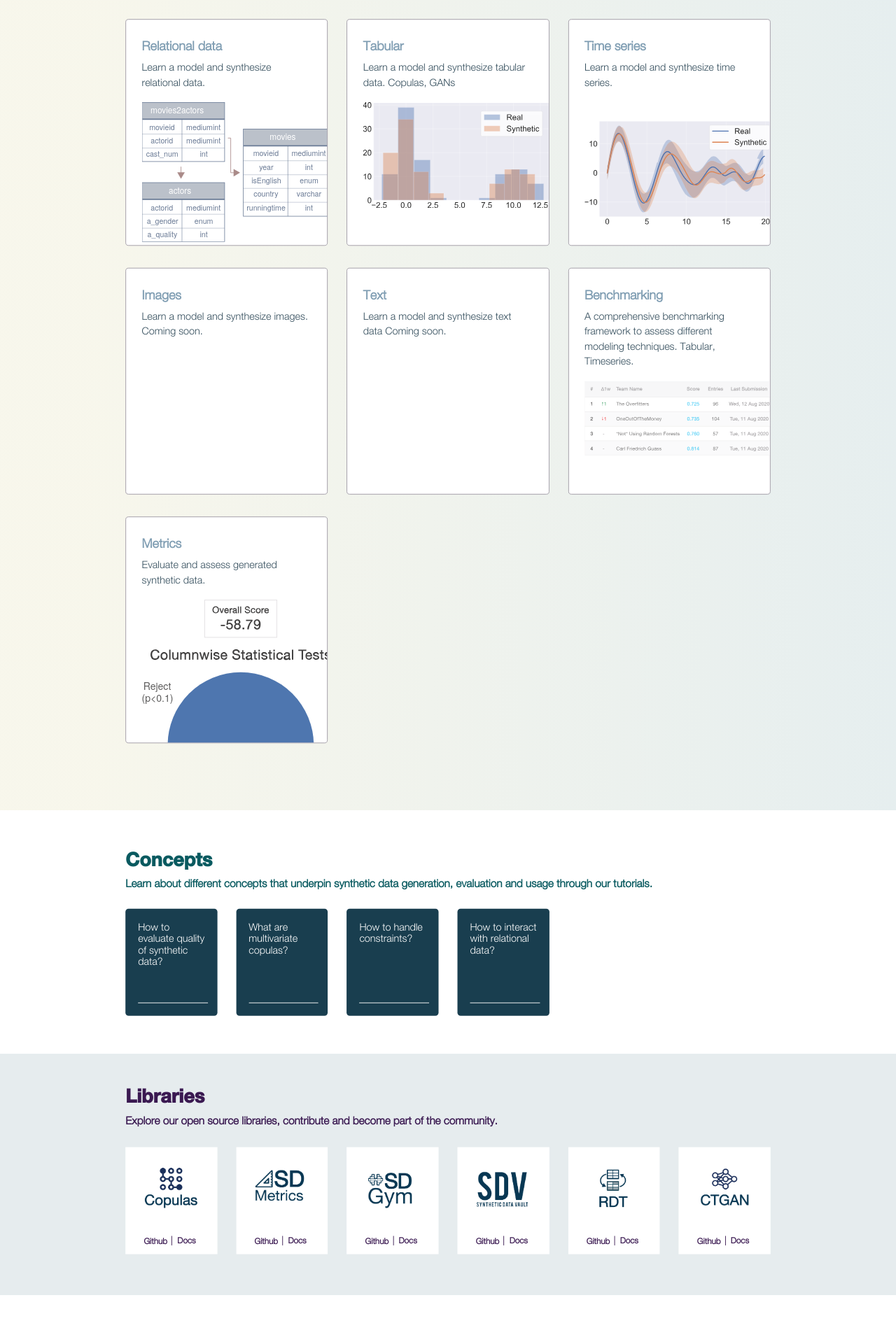
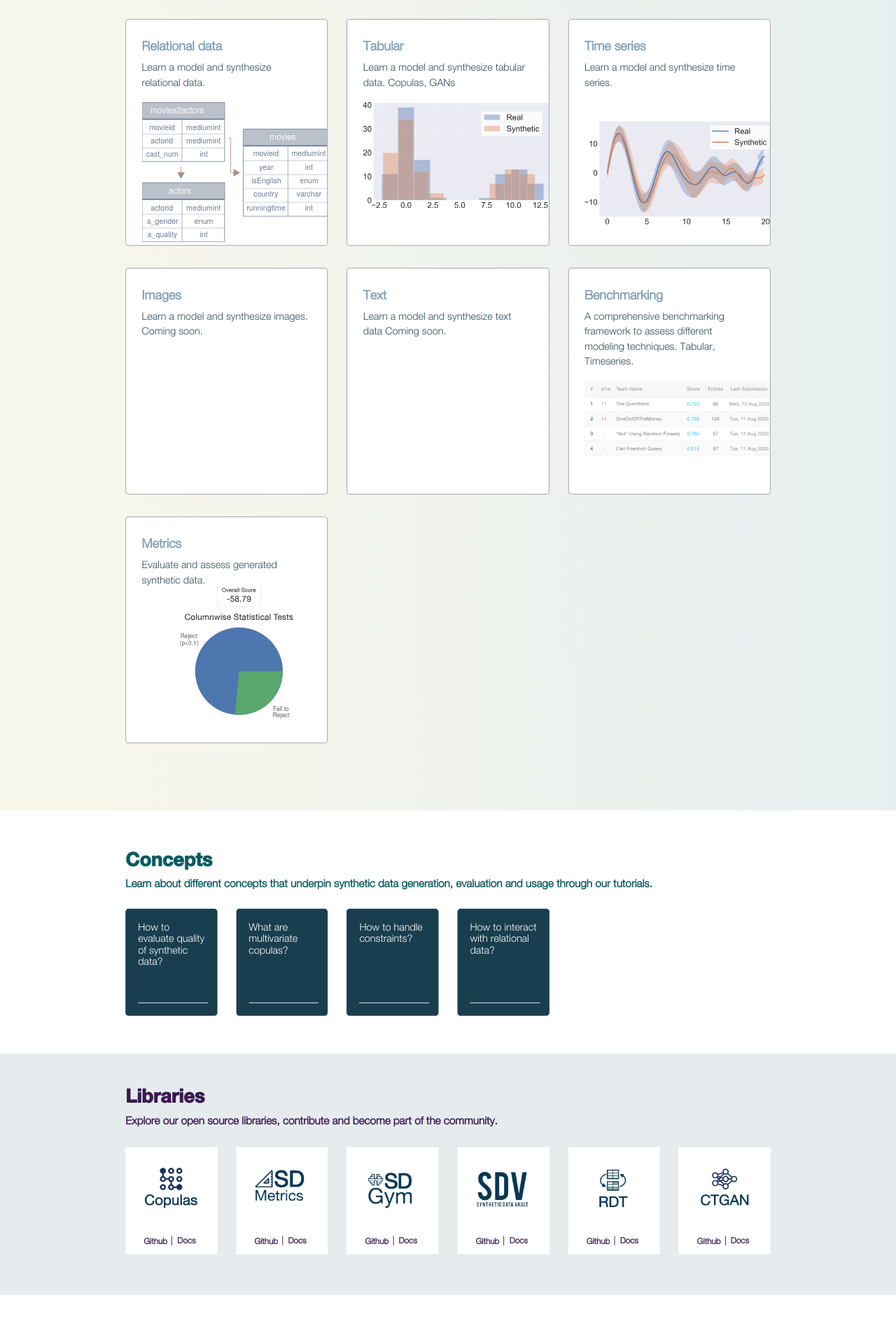
Before and after one commit to sdv-devs/sdv-devs, a Jekyll site: the page built from index.html, in a window 1280 px wide. Shown: the part 1107-3015 px from the top of the page at 70% size. Built offline with Jekyll 4.4.1, drawn with Linux system fonts in a browser that asks for light colours.

Commit message:
Update img css

```diff
--- a/css/main.css
+++ b/css/main.css
@@ -581,11 +581,9 @@ hr {
 
 .synthesize {
   margin-top: 3.5rem;
-  background: linear-gradient(
-    90deg,
-    rgba(180, 172, 65, 0.1) 10%,
-    rgba(9, 90, 96, 0.1) 100%
-  );
+  background: linear-gradient(90deg,
+      rgba(180, 172, 65, 0.1) 10%,
+      rgba(9, 90, 96, 0.1) 100%);
   padding: 2.8rem 0px 0px;
 }
 
@@ -609,6 +607,12 @@ hr {
 
 .synthesize img {
   display: block;
+}
+
+img.Metrics-img {
+  width: 60%;
+  margin: auto;
+  margin-top: -25px;
 }
 
 img.time-img {
@@ -761,82 +765,106 @@ img.time-img {
     width: 100%;
   }
 }
+
 @media (min-width: 2200px) {
   .concepts hr {
     width: 82%;
     bottom: 25px;
   }
+
   hr {
     margin-top: 205px;
   }
+
   .box {
     height: 250px;
   }
+
   .synthesize .col-md-4 {
     height: 480px;
   }
+
   .image {
     width: 450px;
   }
+
   .navbar-light .navbar-nav .nav-link {
     font-size: 28px;
   }
+
   .synthesize {
     padding: 4% 0px 3%;
   }
+
   .synthesize .col-md-4 {
     height: 460px;
   }
+
   .image {
     width: 440px;
   }
+
   .resources {
     margin-bottom: 10%;
   }
+
   .applications {
     margin-top: 4%;
     margin-bottom: 3%;
   }
+
   .libraries .box img {
     width: 120px;
   }
+
   .libraries a {
     font-size: 19px;
   }
+
   .libraries .box {
     height: 275px;
   }
+
   .libraries {
     padding: 4% 0px 5%;
   }
+
   .concepts {
     margin-top: 7%;
     margin-bottom: 10%;
   }
+
   .wr-synthesize {
     padding-top: 10%;
     padding-bottom: 10%;
   }
+
   .box .title {
     font-size: 36px;
   }
+
   .box p {
     font-size: 24px;
     line-height: 1.4;
   }
+
   .des-section {
     font-size: 28px;
     line-height: 1.4;
   }
+
   .section-title {
     font-size: 43px;
   }
+
   .site {
     margin-top: 8%;
   }
+
   .header-img img {
     width: 40%;
   }
+
   .header-information p {
     font-size: 28px;
   }
@@ -851,6 +879,7 @@ img.time-img {
     transform: scale(1.25);
   }
 }
+
 @media (max-width: 1300px) {
   .box .title {
     font-size: 20px;
@@ -1002,8 +1031,7 @@ img.time-img {
   }
 }
 
-@media (max-width: 1180px) {
-}
+@media (max-width: 1180px) {}
 
 @media (max-width: 991px) {
   .wrapper {
```
